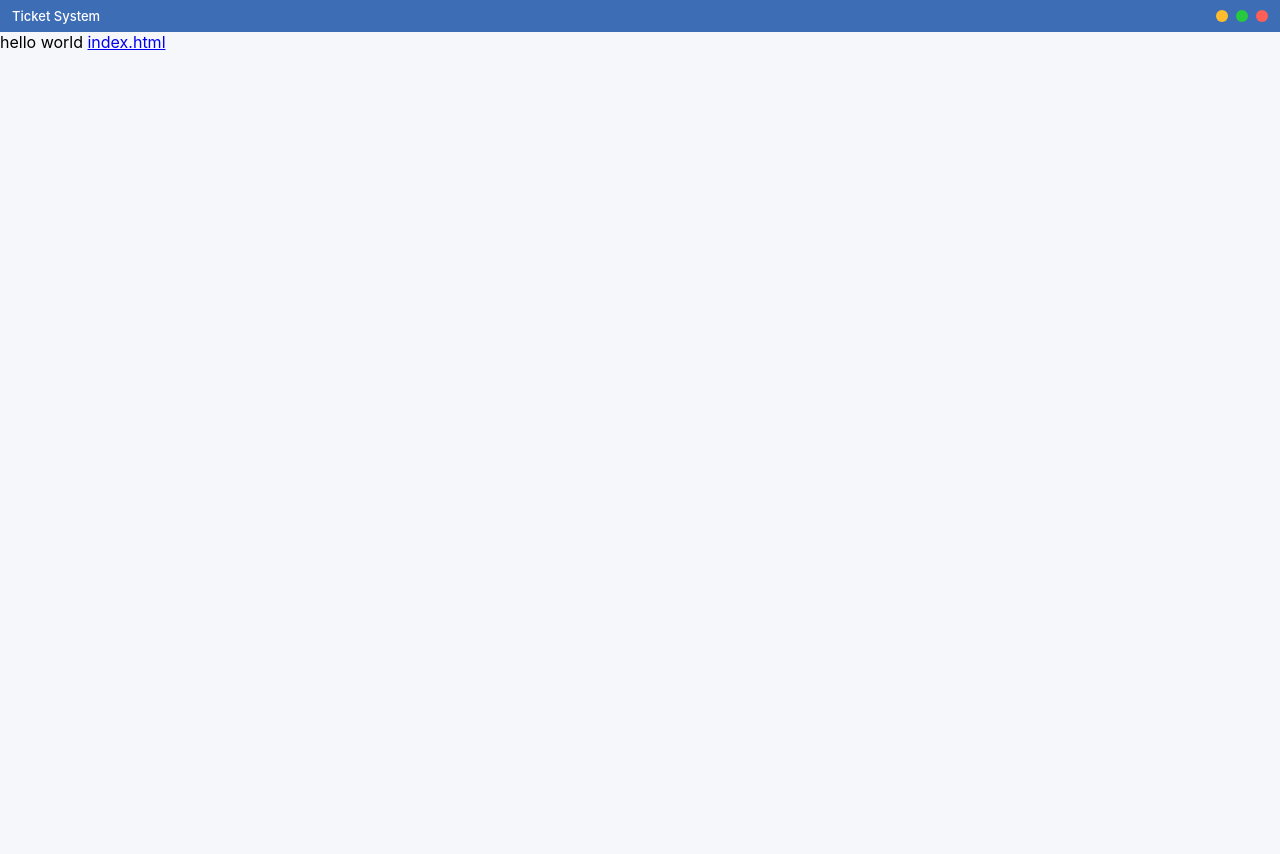
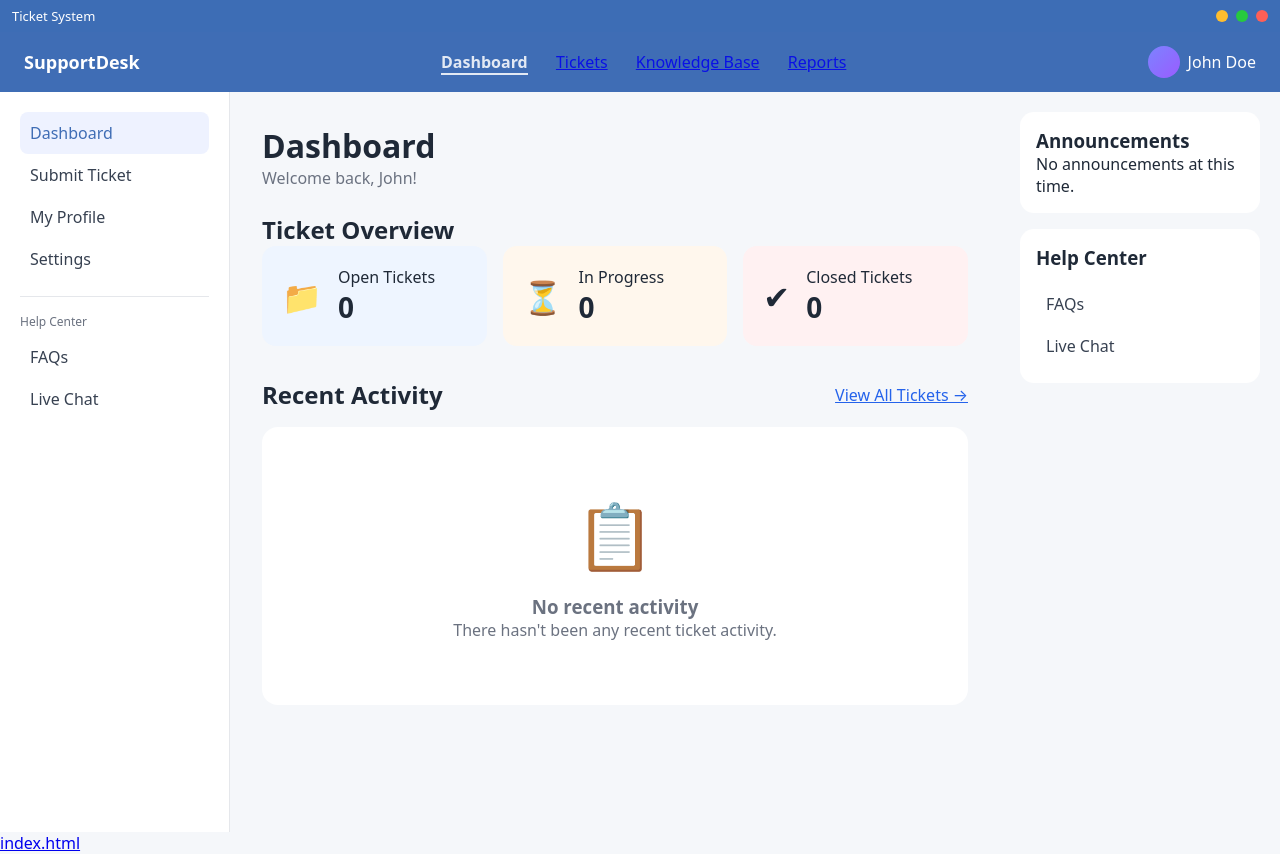
Before and after one commit to wineredbbqsauce/ticket, an Electron app: page ticket-help-system/ticket/src/renderer/dashboard.html in a window 1280 px wide. Before the commit the page ends 800 px from the top, so only its background shows below. Drawn offline with Linux system fonts and the light colour scheme.

Commit message:
Added dashboard sketch

```diff
--- /dev/null
+++ b/ticket-help-system/ticket/src/renderer/assets/styles/dashboard.css
@@ -0,0 +1,199 @@
+* {
+    box-sizing: border-box;
+    font-family: system-ui, -apple-system, BlinkMacSystemFont, sans-serif;
+}
+
+body {
+    margin: 0;
+    background: #f6f8fc;
+    color: #1f2937;
+}
+
+/* Topbar */
+.topbar {
+    height: 60px;
+    background: #3f6db5;
+    color: white;
+    display: flex;
+    align-items: center;
+    padding: 0 24px;
+}
+
+.logo {
+    font-weight: 700;
+    font-size: 18px;
+}
+
+.topnav {
+    margin: auto;
+}
+
+.topnav a {
+    margin: 0 12px;
+    cursor: pointer;
+    opacity: 0.85;
+}
+
+.topnav .active {
+    font-weight: 600;
+    border-bottom: 2px solid white;
+}
+
+.user {
+    display: flex;
+    align-items: center;
+    gap: 8px;
+}
+
+.avatar {
+    width: 32px;
+    height: 32px;
+    border-radius: 50%;
+    background: linear-gradient(135deg, #7c83ff, #9a5cff);
+}
+
+/* Layout */
+.layout {
+    display: grid;
+    grid-template-columns: 230px 1fr 280px;
+    min-height: calc(100vh - 60px);
+}
+
+/* Sidebar */
+.sidebar {
+    background: #ffffff;
+    padding: 20px;
+    border-right: 1px solid #e5e7eb;
+}
+
+.sidebar a {
+    display: block;
+    padding: 10px;
+    border-radius: 8px;
+    color: #374151;
+    text-decoration: none;
+}
+
+.sidebar a.active,
+.sidebar a:hover {
+    background: #eef2ff;
+    color: #3f6db5;
+}
+
+.divider {
+    height: 1px;
+    background: #e5e7eb;
+    margin: 16px 0;
+}
+
+.sidebar-title {
+    font-size: 12px;
+    color: #6b7280;
+    margin-bottom: 6px;
+    display: block;
+}
+
+/* Main */
+.main {
+    padding: 32px;
+}
+
+.welcome {
+    color: #6b7280;
+    margin-bottom: 24px;
+}
+
+/* Overview cards */
+.overview {
+    display: grid;
+    grid-template-columns: repeat(3, 1fr);
+    gap: 16px;
+    margin-bottom: 32px;
+}
+
+.overview-card {
+    display: flex;
+    align-items: center;
+    gap: 16px;
+    padding: 20px;
+    border-radius: 14px;
+}
+
+.overview-card strong {
+    font-size: 28px;
+}
+
+.overview-card.blue {
+    background: #eef5ff;
+}
+
+.overview-card.orange {
+    background: #fff7ed;
+}
+
+.overview-card.red {
+    background: #fff1f2;
+}
+
+.icon {
+    font-size: 32px;
+}
+
+/* Activity */
+.activity-header {
+    display: flex;
+    justify-content: space-between;
+    align-items: center;
+}
+
+.link {
+    color: #2563eb;
+    cursor: pointer;
+}
+
+.empty-state {
+    background: white;
+    margin-top: 16px;
+    padding: 64px;
+    border-radius: 16px;
+    text-align: center;
+    color: #6b7280;
+}
+
+.illustration {
+    font-size: 64px;
+    margin-bottom: 16px;
+}
+
+/* Rightbar */
+.rightbar {
+    padding: 20px;
+}
+
+.rightbar a {
+    display: block;
+    padding: 10px;
+    border-radius: 8px;
+    color: #374151;
+    text-decoration: none;
+}
+
+.rightbar a.active,
+.rightbar a:hover {
+    background: #eef2ff;
+}
+
+.panel {
+    background: white;
+    padding: 16px;
+    border-radius: 14px;
+    margin-bottom: 16px;
+}
+
+.panel h3 {
+    margin-top: 0;
+}
+
+#panel-a {
+    margin-top: 13px;
+}
--- a/ticket-help-system/ticket/src/renderer/assets/style.css
+++ b/ticket-help-system/ticket/src/renderer/assets/styles/style.css
@@ -129,6 +129,11 @@ body {
   gap: 8px;
   color: white;
   cursor: pointer;
+}
+
+.user-profile a {
+  color: white;
+  text-decoration: none;
 }
 
 .user-profile:hover {
--- a/ticket-help-system/ticket/src/renderer/dashboard.html
+++ b/ticket-help-system/ticket/src/renderer/dashboard.html
@@ -1,11 +1,101 @@
 <!doctype html>
-<html lang="en">
+<html lang="no">
   <head>
     <meta charset="UTF-8" />
-    <meta name="viewport" content="width=device-width, initial-scale=1.0" />
+    <title>SupportDesk – Dashboard</title>
+    <link rel="stylesheet" href="assets/styles/dashboard.css" />
   </head>
   <body>
-    hello world
+    <header class="topbar">
+      <div class="logo">SupportDesk</div>
+
+      <nav class="topnav">
+        <a class="active">Dashboard</a>
+        <a href="#">Tickets</a>
+        <a href="#">Knowledge Base</a>
+        <a href="#">Reports</a>
+      </nav>
+
+      <div class="user">
+        <span class="avatar"></span>
+        John Doe
+      </div>
+    </header>
+
+    <div class="layout">
+      <!-- Sidebar -->
+      <aside class="sidebar">
+        <a href="#" class="active">Dashboard</a>
+        <a href="index.html">Submit Ticket</a>
+        <a href="#">My Profile</a>
+        <a href="#">Settings</a>
+
+        <div class="divider"></div>
+
+        <span class="sidebar-title">Help Center</span>
+        <a href="#">FAQs</a>
+        <a href="#">Live Chat</a>
+      </aside>
+
+      <!-- Main -->
+      <main class="main">
+        <h1>Dashboard</h1>
+        <p class="welcome">Welcome back, John!</p>
+
+        <h2>Ticket Overview</h2>
+
+        <div class="overview">
+          <div class="overview-card blue">
+            <div class="icon">📁</div>
+            <div>
+              <p>Open Tickets</p>
+              <strong>0</strong>
+            </div>
+          </div>
+
+          <div class="overview-card orange">
+            <div class="icon">⏳</div>
+            <div>
+              <p>In Progress</p>
+              <strong>0</strong>
+            </div>
+          </div>
+
+          <div class="overview-card red">
+            <div class="icon">✔</div>
+            <div>
+              <p>Closed Tickets</p>
+              <strong>0</strong>
+            </div>
+          </div>
+        </div>
+
+        <div class="activity-header">
+          <h2>Recent Activity</h2>
+          <a href="#" class="link">View All Tickets →</a>
+        </div>
+
+        <div class="empty-state">
+          <div class="illustration">📋</div>
+          <h3>No recent activity</h3>
+          <p>There hasn't been any recent ticket activity.</p>
+        </div>
+      </main>
+
+      <!-- Right panel -->
+      <aside class="rightbar">
+        <div class="panel">
+          <h3>Announcements</h3>
+          <p>No announcements at this time.</p>
+        </div>
+
+        <div class="panel">
+          <h3>Help Center</h3>
+          <a href="#" id="panel-a">FAQs</a>
+          <a href="#">Live Chat</a>
+        </div>
+      </aside>
+    </div>
 
     <a href="index.html">index.html</a>
     <script src="components/loadTitlebar.js"></script>
```
Also changed, not shown: ticket-help-system/ticket/src/renderer/index.html (+2 -24 lines), ticket-help-system/ticket/src/renderer/login.html (+1 -1 lines), ticket-help-system/ticket/src/renderer/assets/styles/login.css (renamed from ticket-help-system/ticket/src/renderer/assets/login.css).
